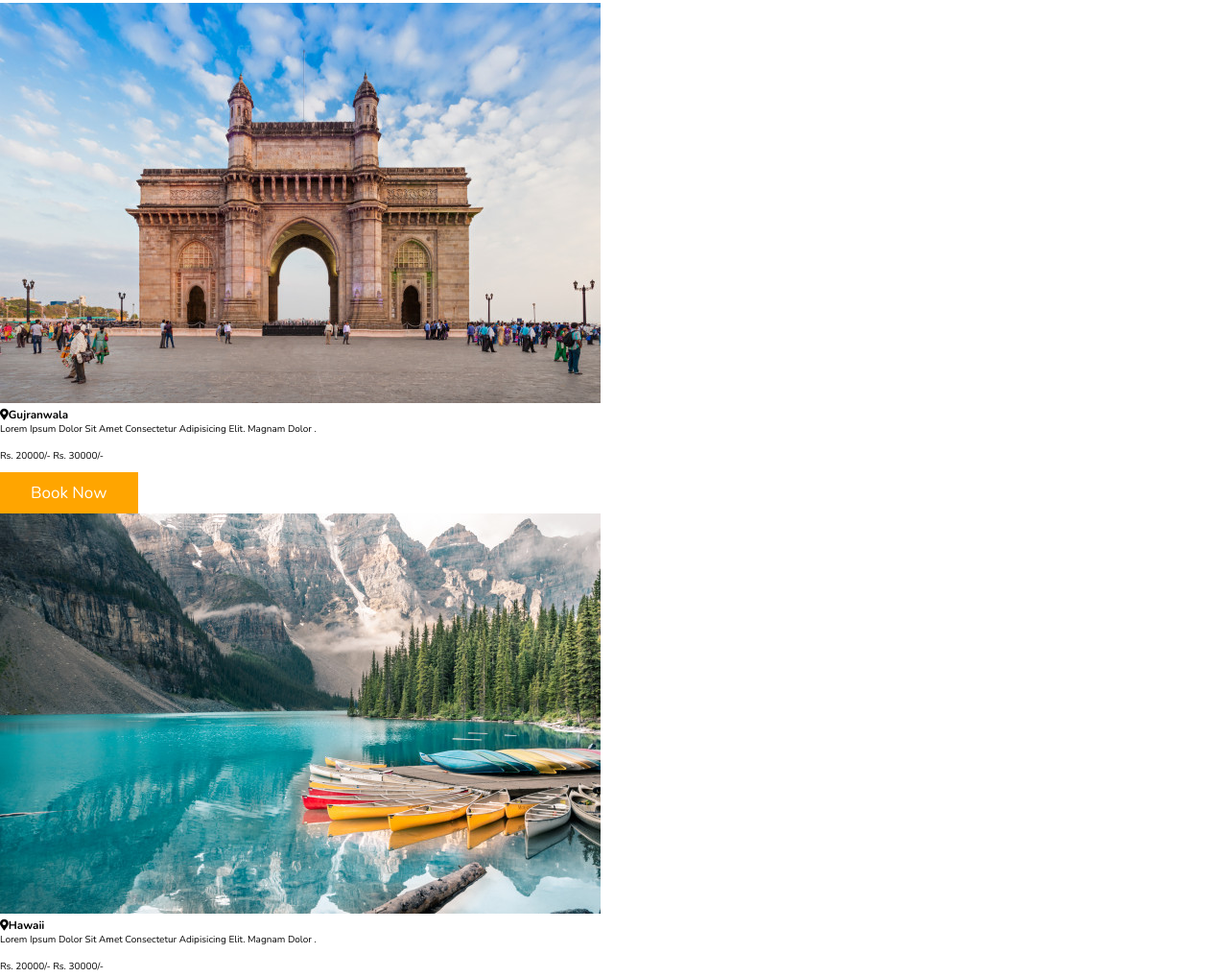
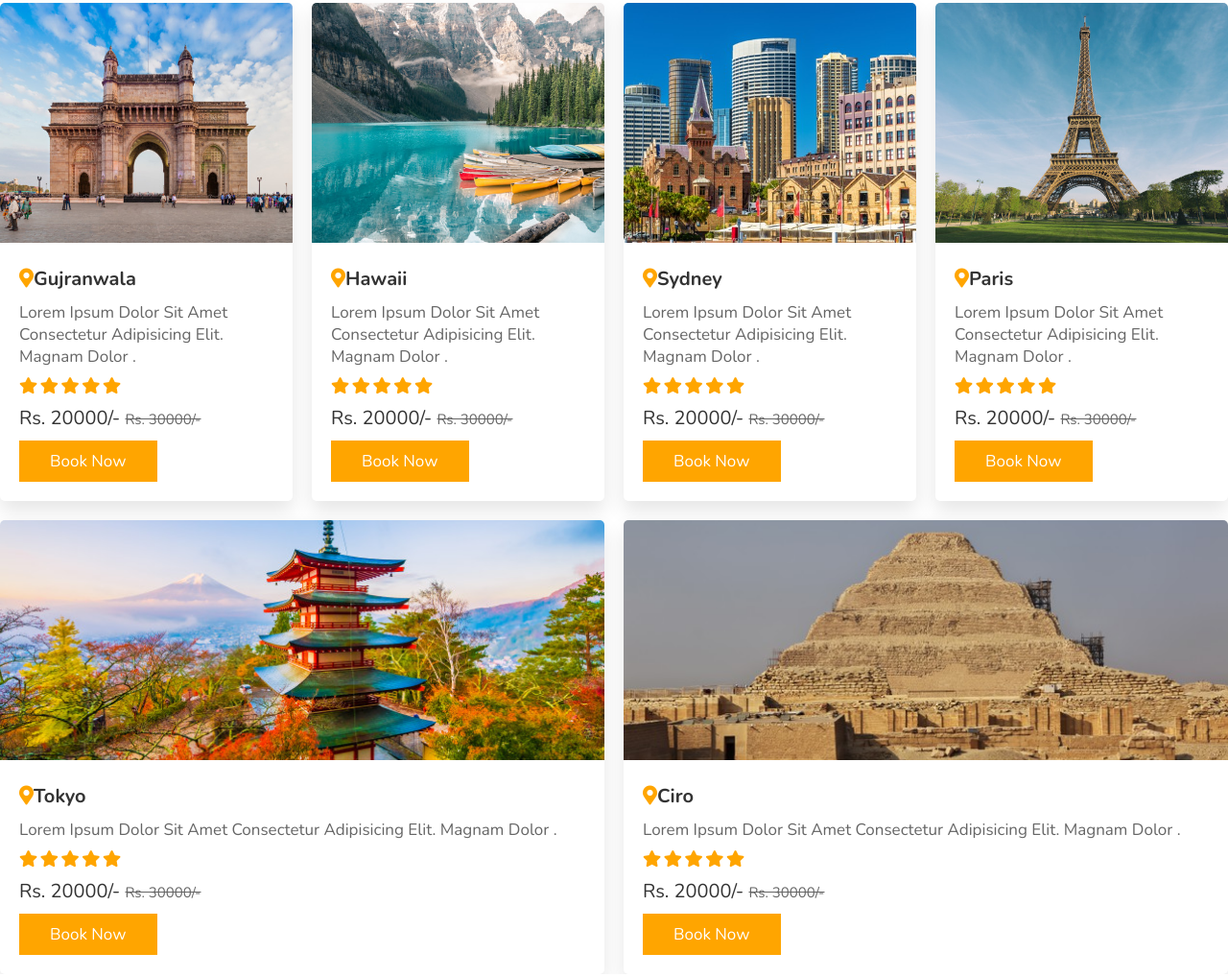
Before and after one commit to likeam/TravelAgency-, a plain HTML site: page index.html in a window 1280 px wide. Shown: the part 1552-2570 px from the top of the page at 96% size. Drawn offline with nearby package versions, Linux system fonts and the light colour scheme.

Commit message:
Buiding the Packages section

```diff
--- a/index.html
+++ b/index.html
@@ -120,11 +120,11 @@
                         <h3><i class="fas fa-map-marker-alt"></i>gujranwala</h3>
                         <p>Lorem ipsum dolor sit amet consectetur adipisicing elit. Magnam dolor .</p>
                         <div class="stars">
-                            <i class="fas fa-satr"></i>
-                            <i class="fas fa-satr"></i>
-                            <i class="fas fa-satr"></i>
-                            <i class="fas fa-satr"></i>
-                            <i class="fas fa-satr"></i>
+                            <i class="fas fa-star"></i>
+                            <i class="fas fa-star"></i>
+                            <i class="fas fa-star"></i>
+                            <i class="fas fa-star"></i>
+                            <i class="fas fa-star"></i>
                         </div>
                         <div class="price">Rs. 20000/- <span>Rs. 30000/-</span></div>
                         <a href="#" class="btn">book now</a>
@@ -136,11 +136,11 @@
                         <h3><i class="fas fa-map-marker-alt"></i>hawaii</h3>
                         <p>Lorem ipsum dolor sit amet consectetur adipisicing elit. Magnam dolor .</p>
                         <div class="stars">
-                            <i class="fas fa-satr"></i>
-                            <i class="fas fa-satr"></i>
-                            <i class="fas fa-satr"></i>
-                            <i class="fas fa-satr"></i>
-                            <i class="fas fa-satr"></i>
+                            <i class="fas fa-star"></i>
+                            <i class="fas fa-star"></i>
+                            <i class="fas fa-star"></i>
+                            <i class="fas fa-star"></i>
+                            <i class="fas fa-star"></i>
                         </div>
                         <div class="price">Rs. 20000/- <span>Rs. 30000/-</span></div>
                         <a href="#" class="btn">book now</a>
@@ -152,11 +152,11 @@
                         <h3><i class="fas fa-map-marker-alt"></i>sydney</h3>
                         <p>Lorem ipsum dolor sit amet consectetur adipisicing elit. Magnam dolor .</p>
                         <div class="stars">
-                            <i class="fas fa-satr"></i>
-                            <i class="fas fa-satr"></i>
-                            <i class="fas fa-satr"></i>
-                            <i class="fas fa-satr"></i>
-                            <i class="fas fa-satr"></i>
+                            <i class="fas fa-star"></i>
+                            <i class="fas fa-star"></i>
+                            <i class="fas fa-star"></i>
+                            <i class="fas fa-star"></i>
+                            <i class="fas fa-star"></i>
                         </div>
                         <div class="price">Rs. 20000/- <span>Rs. 30000/-</span></div>
                         <a href="#" class="btn">book now</a>
@@ -168,11 +168,11 @@
                         <h3><i class="fas fa-map-marker-alt"></i>paris</h3>
                         <p>Lorem ipsum dolor sit amet consectetur adipisicing elit. Magnam dolor .</p>
                         <div class="stars">
-                            <i class="fas fa-satr"></i>
-                            <i class="fas fa-satr"></i>
-                            <i class="fas fa-satr"></i>
-                            <i class="fas fa-satr"></i>
-                            <i class="fas fa-satr"></i>
+                            <i class="fas fa-star"></i>
+                            <i class="fas fa-star"></i>
+                            <i class="fas fa-star"></i>
+                            <i class="fas fa-star"></i>
+                            <i class="fas fa-star"></i>
                         </div>
                         <div class="price">Rs. 20000/- <span>Rs. 30000/-</span></div>
                         <a href="#" class="btn">book now</a>
@@ -184,11 +184,11 @@
                         <h3><i class="fas fa-map-marker-alt"></i>tokyo</h3>
                         <p>Lorem ipsum dolor sit amet consectetur adipisicing elit. Magnam dolor .</p>
                         <div class="stars">
-                            <i class="fas fa-satr"></i>
-                            <i class="fas fa-satr"></i>
-                            <i class="fas fa-satr"></i>
-                            <i class="fas fa-satr"></i>
-                            <i class="fas fa-satr"></i>
+                            <i class="fas fa-star"></i>
+                            <i class="fas fa-star"></i>
+                            <i class="fas fa-star"></i>
+                            <i class="fas fa-star"></i>
+                            <i class="fas fa-star"></i>
                         </div>
                         <div class="price">Rs. 20000/- <span>Rs. 30000/-</span></div>
                         <a href="#" class="btn">book now</a>
@@ -200,11 +200,11 @@
                         <h3><i class="fas fa-map-marker-alt"></i>ciro</h3>
                         <p>Lorem ipsum dolor sit amet consectetur adipisicing elit. Magnam dolor .</p>
                         <div class="stars">
-                            <i class="fas fa-satr"></i>
-                            <i class="fas fa-satr"></i>
-                            <i class="fas fa-satr"></i>
-                            <i class="fas fa-satr"></i>
-                            <i class="fas fa-satr"></i>
+                            <i class="fas fa-star"></i>
+                            <i class="fas fa-star"></i>
+                            <i class="fas fa-star"></i>
+                            <i class="fas fa-star"></i>
+                            <i class="fas fa-star"></i>
                         </div>
                         <div class="price">Rs. 20000/- <span>Rs. 30000/-</span></div>
                         <a href="#" class="btn">book now</a>
--- a/style.css
+++ b/style.css
@@ -311,6 +311,55 @@ header .search-bar-container label:hover{
 }
 
 
+/* PACKAGES SECTION */
+
+.packages .box-container{
+    display: flex;
+    flex-wrap: wrap;
+    gap:2rem;
+}
+.packages .box-container .box{
+    flex:1 1 30rem;
+    border-radius: .5rem;
+    overflow: hidden;
+    box-shadow: 0 1rem 2rem rgba(0,0,0,.1);
+}
+.packages .box-container .box img{
+    height: 25rem;
+    width:100%;
+    object-fit: cover;
+}
+.packages .box-container .box .content{
+    padding:2rem;
+}
+.packages .box-container .box .content h3{
+    font-size:2rem;
+    color:#333;
+}
+.packages .box-container .box .content h3 i{
+    color:var(--orange);
+}
+.packages .box-container .box .content p{
+    font-size:1.7rem;
+    color:#666;
+    padding:1rem 0;
+}
+.packages .box-container .box .content .stars i{
+    font-size:1.7rem;
+    color:var(--orange);
+
+}
+.packages .box-container .box .content .price{
+    font-size: 2rem;
+    color:#333;
+    padding-top: 1rem;
+}
+.packages .box-container .box .content .price span{
+    color:#666;
+    font-size: 1.5rem;
+    text-decoration: line-through;
+}
+
 
 
 
```
